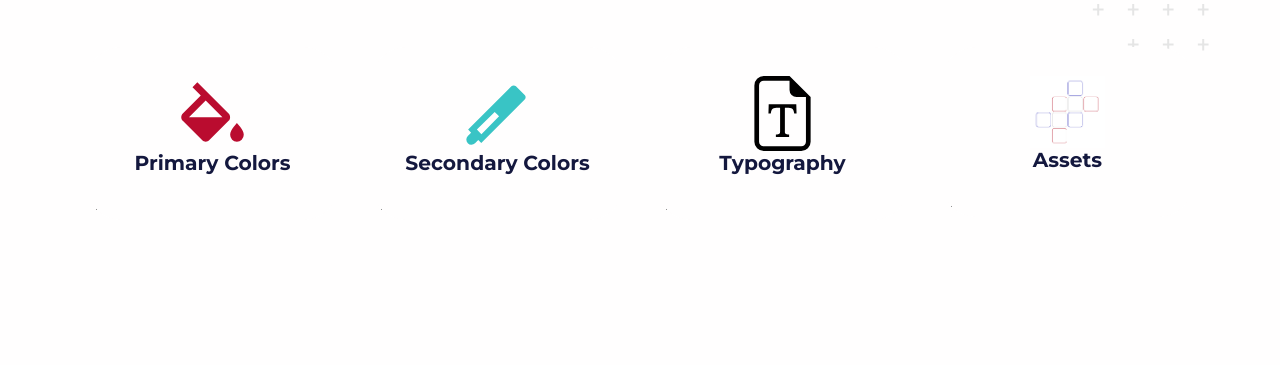
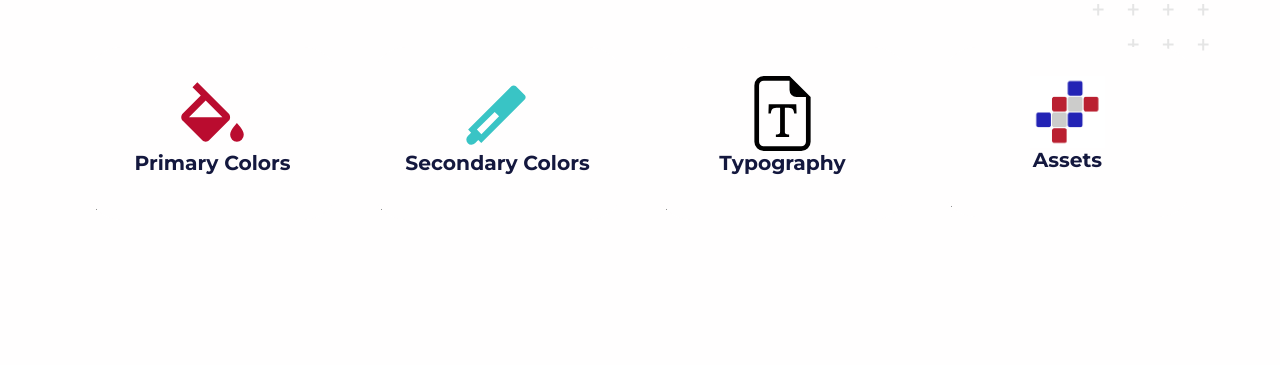
Before and after one commit to mung569/NMI-LaserCube, a plain HTML site: page design-guide.html in a window 1280 px wide. Shown: the part 229-594 px from the top of the page. Drawn offline with Linux system fonts and the light colour scheme; a web font is replaced by a local one.

Commit message:
Edit assets icon

```diff
--- a/design-guide.html
+++ b/design-guide.html
@@ -102,7 +102,7 @@
             <div class="col-lg-3 col-sm-6 mb-6">
               <a href="#assets">
                 <div class="card service-card shadow-hover rounded-3 text-center align-items-center">
-                  <div class="card-body p-xxl-5 p-4"> <img src="assets/img/vdg/cubes-2D.png" width="75" alt="Service" />
+                  <div class="card-body p-xxl-5 p-4"> <img src="assets/img/category/asset-cubes.png" width="75" alt="Service" />
                     <h4 class="mb-3">Assets</h4>
                   </div>
                 </div>
```
Also changed, not shown: assets/img/category/asset-cubes.png (added), assets/img/category/color-wheel.png (deleted).
